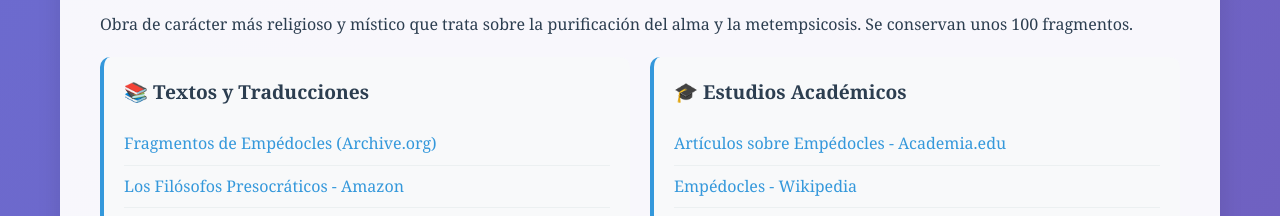
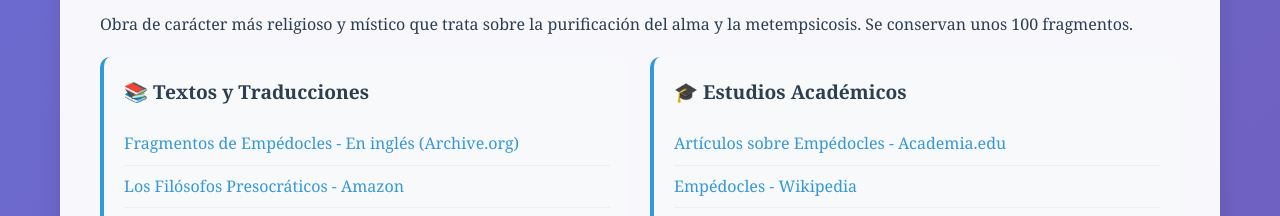
Before and after one commit to jmlucas68/empedocles, a plain HTML site: page index.html in a window 1280 px wide. Shown: the part 3107-3323 px from the top of the page. Drawn offline with Linux system fonts and the light colour scheme.

Commit message:
Actualizar index.html

```diff
--- a/index.html
+++ b/index.html
@@ -445,7 +445,7 @@
             <div class="links-grid">
                 <div class="link-category">
                     <h4>📚 Textos y Traducciones</h4>
-                    <a href="https://archive.org/details/the-fragments-of-empedocles/mode/1up" target="_blank">Fragmentos de Empédocles (Archive.org)</a>
+                    <a href="https://archive.org/details/the-fragments-of-empedocles/mode/1up" target="_blank">Fragmentos de Empédocles - En inglés (Archive.org)</a>
                     <a href="https://www.amazon.es/Fragmentos-Presocr%C3%A1ticos-Empedocles/dp/8424936187" target="_blank">Los Filósofos Presocráticos - Amazon</a>
                     <a href="https://www.amazon.es/Empedocles-Fragmentos-Testimonios/dp/8424930150" target="_blank">Empédocles: Fragmentos y Testimonios - Amazon</a>
                 </div>
```
